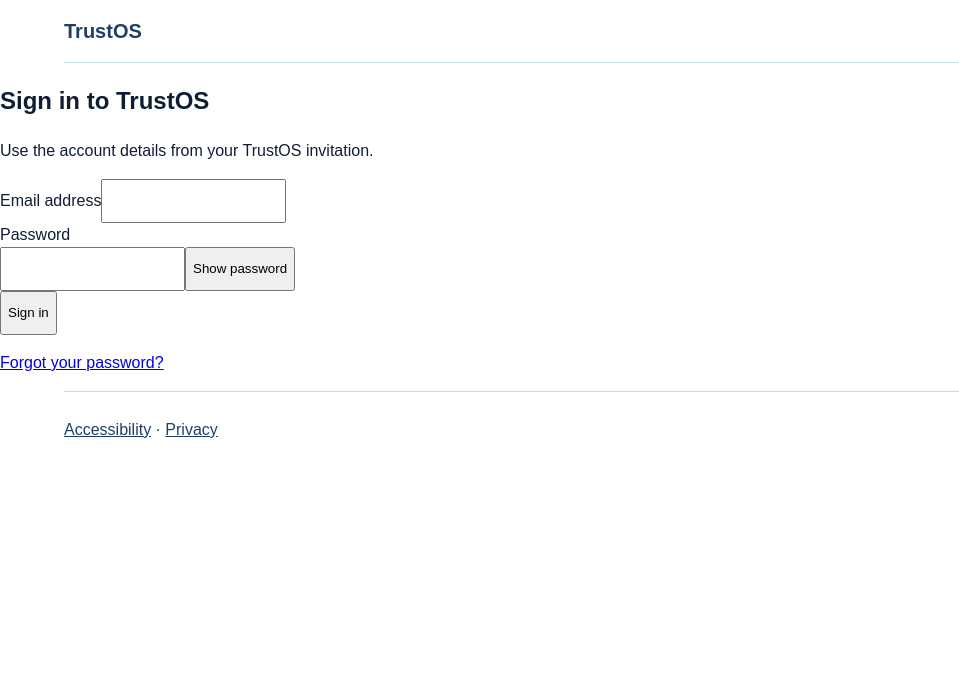
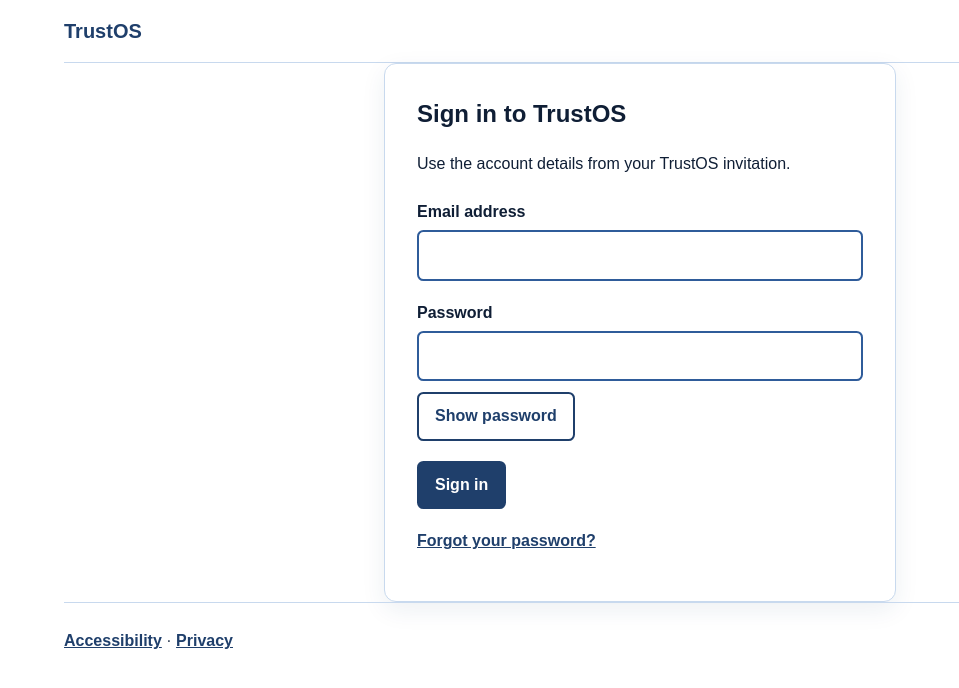
Before and after one commit to laggiesfl/beaccessible-website, a Next.js app in the folder trustos-app/: page /sign-in in a window 1280 px wide. Shown: the top 688 px of the page, without its empty margins (0-959 px from the left). Built offline with nearby package versions, Linux system fonts and the light colour scheme.

Commit message:
style: refine accessible TrustOS account cards

```diff
--- a/trustos-app/app/globals.css
+++ b/trustos-app/app/globals.css
@@ -94,6 +94,103 @@
   color: var(--deep-blue);
 }
 
+.account-card {
+  width: min(100%, 32rem);
+  margin-inline: auto;
+  padding: clamp(1.25rem, 3vw, 2rem);
+  border: 1px solid var(--border);
+  border-radius: 0.75rem;
+  background: var(--white);
+  box-shadow: 0 0.5rem 1.5rem rgb(31 63 107 / 0.08);
+}
+
+.account-card > :first-child {
+  margin-top: 0;
+}
+
+.account-form {
+  display: grid;
+  gap: 1.25rem;
+  margin-top: 1.5rem;
+}
+
+.form-field {
+  display: grid;
+  gap: 0.4rem;
+}
+
+.form-field label {
+  color: var(--text-dark);
+  font-weight: 700;
+}
+
+.form-field input {
+  width: 100%;
+  padding: 0.7rem 0.8rem;
+  border: 2px solid var(--mid-blue);
+  border-radius: 0.4rem;
+  background: var(--white);
+  color: var(--text-dark);
+  font: inherit;
+}
+
+.field-help {
+  margin: 0;
+  color: var(--text-mid);
+}
+
+.password-control {
+  display: grid;
+  gap: 0.65rem;
+}
+
+.primary-button,
+.secondary-button {
+  width: fit-content;
+  padding: 0.65rem 1rem;
+  border-radius: 0.4rem;
+  font: inherit;
+  font-weight: 700;
+  cursor: pointer;
+}
+
+.primary-button {
+  border: 2px solid var(--deep-blue);
+  background: var(--deep-blue);
+  color: var(--white);
+}
+
+.secondary-button {
+  border: 2px solid var(--deep-blue);
+  background: var(--white);
+  color: var(--deep-blue);
+}
+
+.error-summary,
+.status-message {
+  margin-block: 1rem;
+  padding: 0.9rem 1rem;
+  border: 2px solid var(--deep-blue);
+  border-radius: 0.4rem;
+  background: var(--tint-3);
+  color: var(--text-dark);
+}
+
+.error-summary h2 {
+  margin-top: 0;
+  font-size: 1.1rem;
+}
+
+.account-support-link {
+  margin-top: 1.25rem;
+}
+
+.account-support-link a,
+.site-footer a {
+  color: var(--deep-blue);
+  font-weight: 700;
+}
+
 .site-footer {
   padding-block: 1rem;
   border-top: 1px solid var(--border);
@@ -103,7 +200,6 @@
 .site-footer a {
   display: inline-flex;
   align-items: center;
-  color: var(--deep-blue);
 }
 
 @media (max-width: 40rem) {
@@ -111,6 +207,15 @@
   .site-footer,
   .page-content {
     width: min(100% - 1.5rem, 72rem);
+  }
+
+  .account-card {
+    padding: 1.1rem;
+  }
+
+  .primary-button,
+  .secondary-button {
+    width: 100%;
   }
 }
 
```
